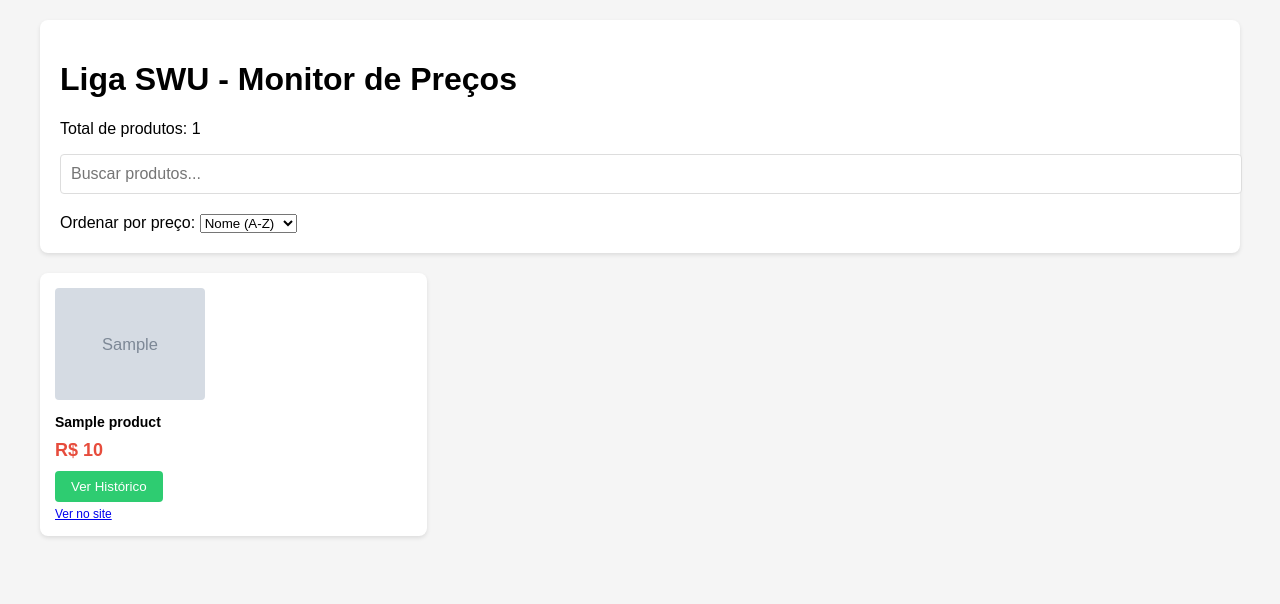
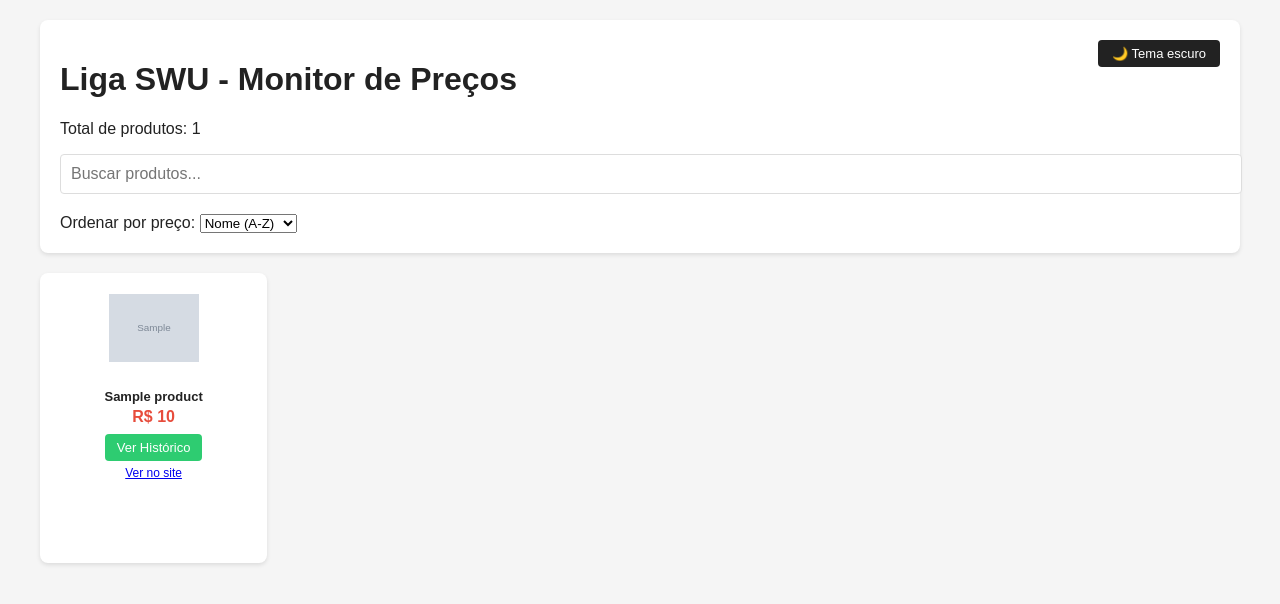
Before and after one commit to ktiagot/ligaCrawler, a Flask app: template templates/index.html in a window 1280 px wide. Shown: the top 604 px of the page. Run offline with Flask 3, Linux system fonts and the light colour scheme; the template is opened without the code that fills it: most values are stand-ins (such as "Sample title", 1, 10 or a date in 2020); grey boxes marked "Sample" are stand-in pictures.

Commit message:
Alterando visual e adicionado opcao de temas

```diff
--- a/templates/index.html
+++ b/templates/index.html
@@ -6,29 +6,53 @@
     <title>Liga SWU - Monitor de Preços</title>
     <script src="https://cdn.jsdelivr.net/npm/chart.js"></script>
     <style>
-        body { font-family: Arial, sans-serif; margin: 20px; background: #f5f5f5; }
+        :root {
+            --bg: #f5f5f5;
+            --card-bg: #fff;
+            --text: #222;
+            --header-bg: #fff;
+            --shadow: 0 2px 4px rgba(0,0,0,0.1);
+            --price: #e74c3c;
+        }
+        body.dark {
+            --bg: #181a1b;
+            --card-bg: #23272a;
+            --text: #f5f5f5;
+            --header-bg: #23272a;
+            --shadow: 0 2px 8px rgba(0,0,0,0.4);
+            --price: #ff7675;
+        }
+        body {
+            font-family: Arial, sans-serif;
+            margin: 20px;
+            background: var(--bg);
+            color: var(--text);
+            transition: background 0.2s, color 0.2s;
+        }
         .container { max-width: 1200px; margin: 0 auto; }
-        .header { background: #fff; padding: 20px; border-radius: 8px; margin-bottom: 20px; box-shadow: 0 2px 4px rgba(0,0,0,0.1); }
-        .products { display: grid; grid-template-columns: repeat(auto-fill, minmax(300px, 1fr)); gap: 20px; }
-        .product { background: #fff; border-radius: 8px; padding: 15px; box-shadow: 0 2px 4px rgba(0,0,0,0.1); }
-        .product img { width: 100%; max-width: 150px; height: auto; border-radius: 4px; }
-        .product h3 { margin: 10px 0; font-size: 14px; }
-        .price { font-size: 18px; font-weight: bold; color: #e74c3c; }
-
-        .history-btn { background: #2ecc71; color: white; border: none; padding: 8px 16px; border-radius: 4px; cursor: pointer; margin-top: 10px; }
+        .header { background: var(--header-bg); padding: 20px; border-radius: 8px; margin-bottom: 20px; box-shadow: var(--shadow); }
+        .products { display: grid; grid-template-columns: repeat(auto-fill, minmax(220px, 1fr)); gap: 16px; }
+        .product { background: var(--card-bg); border-radius: 8px; padding: 10px; box-shadow: var(--shadow); min-height: 270px; display: flex; flex-direction: column; align-items: center; }
+        .product img { width: 90px; height: 90px; object-fit: contain; border-radius: 4px; display: block; margin: 0 auto 8px auto; background: #fff; }
+        .product h3 { margin: 8px 0 4px 0; font-size: 13px; text-align: center; }
+        .price { font-size: 16px; font-weight: bold; color: var(--price); }
+        .history-btn { background: #2ecc71; color: white; border: none; padding: 6px 12px; border-radius: 4px; cursor: pointer; margin-top: 8px; font-size: 13px; }
         .history-btn:hover { background: #27ae60; }
         .modal { display: none; position: fixed; z-index: 1000; left: 0; top: 0; width: 100%; height: 100%; background: rgba(0,0,0,0.5); }
-        .modal-content { background: #fff; margin: 5% auto; padding: 20px; width: 80%; max-width: 800px; border-radius: 8px; }
+        .modal-content { background: var(--card-bg); margin: 5% auto; padding: 20px; width: 80%; max-width: 800px; border-radius: 8px; color: var(--text); }
         #priceChart { width: 100%; height: 400px; margin: 20px 0; }
         .close { color: #aaa; float: right; font-size: 28px; font-weight: bold; cursor: pointer; }
         .close:hover { color: #000; }
         .search { margin-bottom: 20px; }
-        .search input { width: 100%; padding: 10px; border: 1px solid #ddd; border-radius: 4px; font-size: 16px; }
+        .search input { width: 100%; padding: 10px; border: 1px solid #ddd; border-radius: 4px; font-size: 16px; background: var(--card-bg); color: var(--text); }
+        .theme-toggle { float: right; margin-left: 10px; background: #222; color: #fff; border: none; border-radius: 4px; padding: 6px 14px; cursor: pointer; font-size: 13px; }
+        body.dark .theme-toggle { background: #f5f5f5; color: #23272a; }
     </style>
 </head>
 <body>
     <div class="container">
         <div class="header">
+            <button class="theme-toggle" onclick="toggleTheme()" id="themeBtn">🌙 Tema escuro</button>
             <h1>Liga SWU - Monitor de Preços</h1>
             <p>Total de produtos: {{ products|length }}</p>
             <div class="search">
@@ -43,21 +67,18 @@
                 </select>
             </div>
         </div>
-
         <div class="products" id="productsContainer">
             {% for product in products %}
             <div class="product" data-name="{{ product.name.lower() }}">
                 <img src="{{ product.image }}" alt="{{ product.name }}" onerror="this.style.display='none'">
                 <h3>{{ product.name }}</h3>
                 <div class="price">R$ {{ product.price }}</div>
-
                 <button class="history-btn" onclick="showHistory('{{ product.name }}')">Ver Histórico</button>
                 <a href="{{ product.link }}" target="_blank" style="display: block; margin-top: 5px; font-size: 12px;">Ver no site</a>
             </div>
             {% endfor %}
         </div>
     </div>
-
     <!-- Modal para histórico -->
     <div id="historyModal" class="modal">
         <div class="modal-content">
@@ -66,13 +87,11 @@
             <div id="historyContent">Carregando...</div>
         </div>
     </div>
-
     <script>
         function filterProducts() {
             const input = document.getElementById('searchInput');
             const filter = input.value.toLowerCase();
             const products = document.querySelectorAll('.product');
-
             products.forEach(product => {
                 const name = product.getAttribute('data-name');
                 if (name.includes(filter)) {
@@ -82,12 +101,10 @@
                 }
             });
         }
-
         function sortProducts() {
             const container = document.getElementById('productsContainer');
             const products = Array.from(container.children);
             const sortBy = document.getElementById('sortSelect').value;
-
             products.sort((a, b) => {
                 if (sortBy === 'name') {
                     return a.getAttribute('data-name').localeCompare(b.getAttribute('data-name'));
@@ -101,15 +118,12 @@
                     return priceB - priceA;
                 }
             });
-
             products.forEach(product => container.appendChild(product));
         }
-
         function showHistory(productName) {
             document.getElementById('historyModal').style.display = 'block';
             document.getElementById('modalTitle').textContent = `Histórico: ${productName}`;
             document.getElementById('historyContent').innerHTML = '<canvas id="priceChart"></canvas>';
-
             fetch(`/history/${encodeURIComponent(productName)}`)
                 .then(response => response.json())
                 .then(data => {
@@ -117,10 +131,8 @@
                         document.getElementById('historyContent').innerHTML = '<p>Nenhum histórico encontrado.</p>';
                         return;
                     }
-
                     const labels = data.map(item => new Date(item.date).toLocaleDateString('pt-BR'));
                     const prices = data.map(item => item.price);
-
                     const ctx = document.getElementById('priceChart').getContext('2d');
                     new Chart(ctx, {
                         type: 'line',
@@ -160,11 +172,9 @@
                     document.getElementById('historyContent').innerHTML = 'Erro ao carregar histórico.';
                 });
         }
-
         function closeModal() {
             document.getElementById('historyModal').style.display = 'none';
         }
-
         // Fecha modal clicando fora
         window.onclick = function(event) {
             const modal = document.getElementById('historyModal');
@@ -172,6 +182,26 @@
                 modal.style.display = 'none';
             }
         }
+        // Tema claro/escuro
+        function toggleTheme() {
+            const body = document.body;
+            const btn = document.getElementById('themeBtn');
+            body.classList.toggle('dark');
+            if (body.classList.contains('dark')) {
+                btn.textContent = '☀️ Tema claro';
+            } else {
+                btn.textContent = '🌙 Tema escuro';
+            }
+            localStorage.setItem('theme', body.classList.contains('dark') ? 'dark' : 'light');
+        }
+        // Carregar tema salvo
+        (function() {
+            const theme = localStorage.getItem('theme');
+            if (theme === 'dark') {
+                document.body.classList.add('dark');
+                document.getElementById('themeBtn').textContent = '☀️ Tema claro';
+            }
+        })();
     </script>
 </body>
 </html>
```
